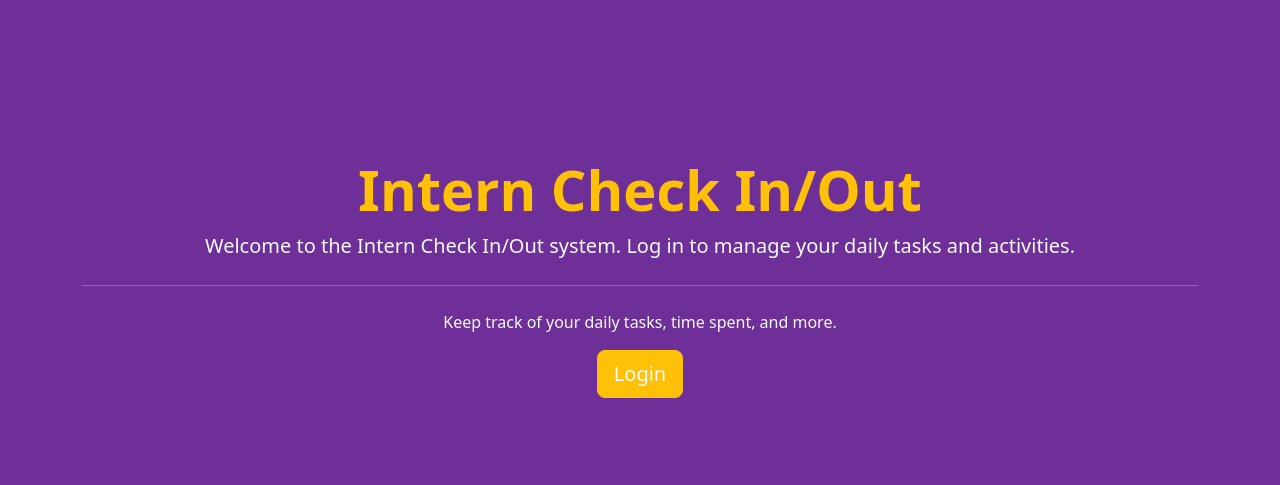
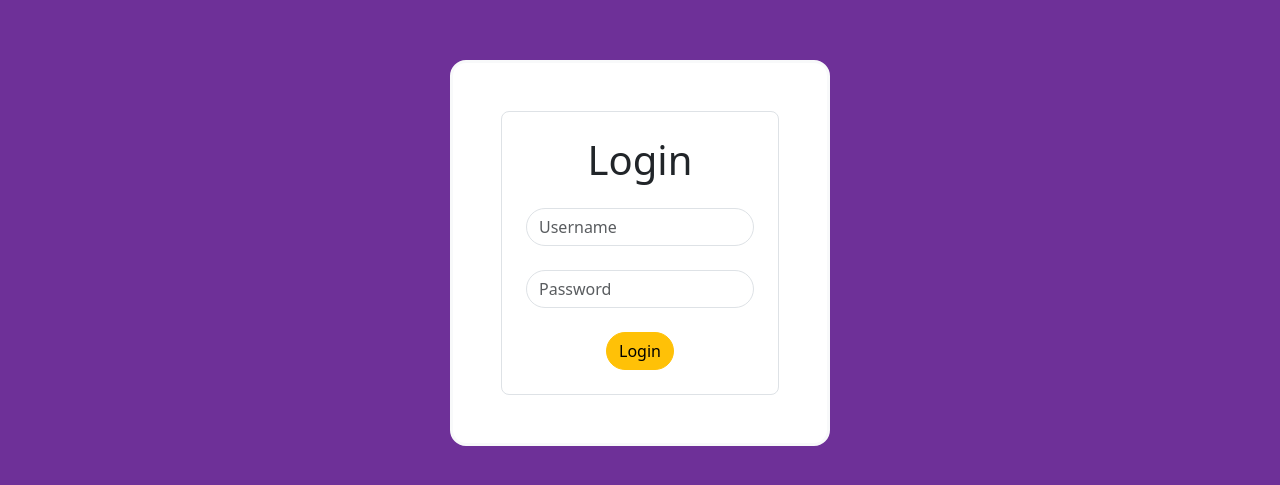
Before and after one commit to KiranSR99/intern-check-in-out, an Angular app in the folder attendance-ui/: page /login in a window 1280 px wide. Before the commit this address led to /. Shown: the part 147-632 px from the top of the page. Built offline with nearby package versions, Linux system fonts and the light colour scheme.

Commit message:
create login page with token set in local storage

```diff
--- a/attendance-ui/src/app/app-routing.module.ts
+++ b/attendance-ui/src/app/app-routing.module.ts
@@ -1,7 +1,18 @@
 import { NgModule } from '@angular/core';
 import { RouterModule, Routes } from '@angular/router';
+import { LoginComponent } from './login/login.component';
+import { LandingPageComponent } from './landing-page/landing-page.component';
 
-const routes: Routes = [];
+
+const routes: Routes = [
+  {
+    path: '', component: LandingPageComponent},
+
+  { path: 'login', component: LoginComponent },
+
+
+];
+
 
 @NgModule({
   imports: [RouterModule.forRoot(routes)],
--- a/attendance-ui/src/app/app.component.html
+++ b/attendance-ui/src/app/app.component.html
@@ -1,2 +1 @@
-<!-- <router-outlet></router-outlet> -->
-<app-landing-page></app-landing-page>
+<router-outlet></router-outlet>
--- a/attendance-ui/src/app/landing-page/landing-page.component.html
+++ b/attendance-ui/src/app/landing-page/landing-page.component.html
@@ -5,7 +5,7 @@
             <p class="lead text-light">Welcome to the Intern Check In/Out system. Log in to manage your daily tasks and activities.</p>
             <hr class="my-4 text-light">
             <p class="text-light">Keep track of your daily tasks, time spent, and more.</p>
-            <a class="btn btn-warning text-light btn-lg" href="#" role="button">Login</a>
+            <button type="submit" class="btn btn-warning text-light btn-lg" [type]="button" (click)="loginUser()">Login</button>
         </div>
     </div>
 </div>
--- a/attendance-ui/src/app/landing-page/landing-page.component.ts
+++ b/attendance-ui/src/app/landing-page/landing-page.component.ts
@@ -1,10 +1,18 @@
 import { Component } from '@angular/core';
+import { Router } from '@angular/router';
 
 @Component({
   selector: 'app-landing-page',
   templateUrl: './landing-page.component.html',
-  styleUrl: './landing-page.component.scss'
+  styleUrls: ['./landing-page.component.scss']
 })
+
 export class LandingPageComponent {
+button: any;
+  constructor(private router: Router) { }
+
+  loginUser() {
+    this.router.navigate(['/login']);
+  }
 
 }
--- a/attendance-ui/src/app/login/login.component.html
+++ b/attendance-ui/src/app/login/login.component.html
@@ -1 +1,38 @@
-<p>login works!</p>
+<div class="body">
+    <div class="from-container">
+      <div class="container d-flex justify-content-center align-items-center" style="min-height: 100vh;">
+        <div class="rounded-4 border border-light border-3 p-5" style="max-width: 380px; background: #FFFFFF;">
+          <div id="formContent" class="border border-purple p-4 rounded-3">
+            <h1 class="text-center mb-4">Login</h1>
+            <form [formGroup]="myform">
+              <div class="form-group mb-4">
+                <input type="text" class="form-control rounded-pill small-input" name="username" id="username"
+                  formControlName="username" placeholder="Username" required>
+                <span *ngIf="myform.get('username')?.invalid &&
+                  (myform.get('username')?.dirty ||
+                    myform.get('username')?.touched)" class="text-danger">
+                  <span *ngIf="myform.get('username')?.errors?.['required']">
+                    * User Name is required
+                  </span>
+                </span>
+              </div>
+              <div class="form-group mb-4">
+                <input type="password" class="form-control rounded-pill small-input" id="password" name="password"
+                  formControlName="password" placeholder="Password" required>
+                <span *ngIf="myform.get('password')?.invalid &&
+                  (myform.get('password')?.dirty ||
+                    myform.get('password')?.touched)" class="text-danger">
+                  <span *ngIf="myform.get('password')?.errors?.['required']">
+                    * Password is required
+                  </span>
+                </span>
+              </div>
+              <div class="form-group text-center">
+                <button class="btn btn-warning rounded-pill" [type]="button" (click)="loginUser()">Login</button>
+              </div>
+            </form>
+          </div>
+        </div>
+      </div>
+    </div>
+  </div>
--- a/attendance-ui/src/app/login/login.component.scss
+++ b/attendance-ui/src/app/login/login.component.scss
@@ -0,0 +1,7 @@
+.body {
+    background: #6E3098;
+    display: flex;
+    justify-content: center;
+    align-items: center;
+    height: 100vh;
+  }
--- a/attendance-ui/src/app/login/login.component.ts
+++ b/attendance-ui/src/app/login/login.component.ts
@@ -1,10 +1,44 @@
-import { Component } from '@angular/core';
+import { Component, OnInit } from '@angular/core';
+import { FormBuilder, FormGroup, Validators } from '@angular/forms';
+import { Router } from '@angular/router';
+
+import { HttpHandlerService } from '../services/http-handler.service';
 
 @Component({
-  selector: 'app-login',
+  selector: 'app-login-form',
   templateUrl: './login.component.html',
   styleUrl: './login.component.scss'
 })
-export class LoginComponent {
+export class LoginComponent implements OnInit{
+
+button: any;
+myform!: FormGroup;
+
+
+
+  constructor( private router: Router, private formBuilder: FormBuilder,private httpHandlerService: HttpHandlerService)  { }
+ngOnInit(): void {
+    this.myform=this.formBuilder.group({
+      username : ['', Validators.required],
+      password : ['', Validators.required]
+    });
+}
+token : string = ''
+loginUser() {
+  this.httpHandlerService.loginUser(this.myform.value).subscribe(
+    (response: any) => {
+      this.token= response.data.token;
+      localStorage.setItem("token", this.token)
+      if (!this.token) {
+        alert('Invalid Credentials');
+        } else {
+         this.router.navigate(['/login']);
+          }
+    },
+    (error: any) => {
+      console.log('error in backend');
+    }
+  );
 
 }
+}
--- a/attendance-ui/src/app/services/http-handler.service.ts
+++ b/attendance-ui/src/app/services/http-handler.service.ts
@@ -1,9 +1,21 @@
+import { HttpClient } from '@angular/common/http';
 import { Injectable } from '@angular/core';
+import { FormGroup } from '@angular/forms';
+import { GlobalApiHandler } from '../models/global-api-handler.model';
+import { Observable } from 'rxjs';
 
 @Injectable({
   providedIn: 'root'
 })
 export class HttpHandlerService {
 
-  constructor() { }
+constructor(private http: HttpClient) {}
+
+  public apiUrl = `http://localhost:8899/api/v1`;
+
+
+
+  loginUser(myform: any): Observable<GlobalApiHandler<FormGroup>> {
+    return this.http.post<GlobalApiHandler<FormGroup>>(`${this.apiUrl}/login`, myform);
+  }
 }
```
Also changed, not shown: attendance-ui/src/app/app.module.ts (+9 -2 lines), attendance-ui/src/app/models/global-api-handler.model.ts (added, +8 -0 lines), 1 other file (tests, documents, lock files or other folders).
